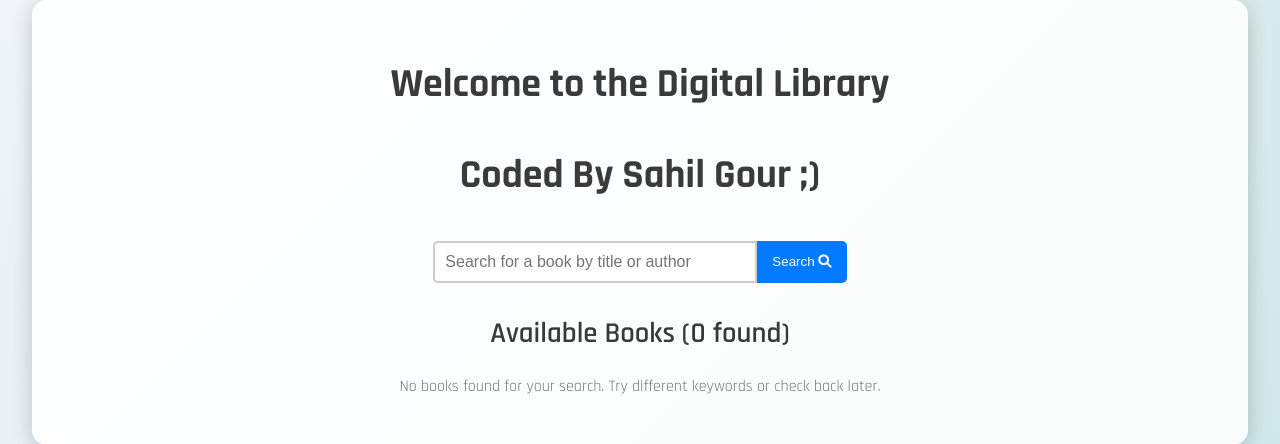
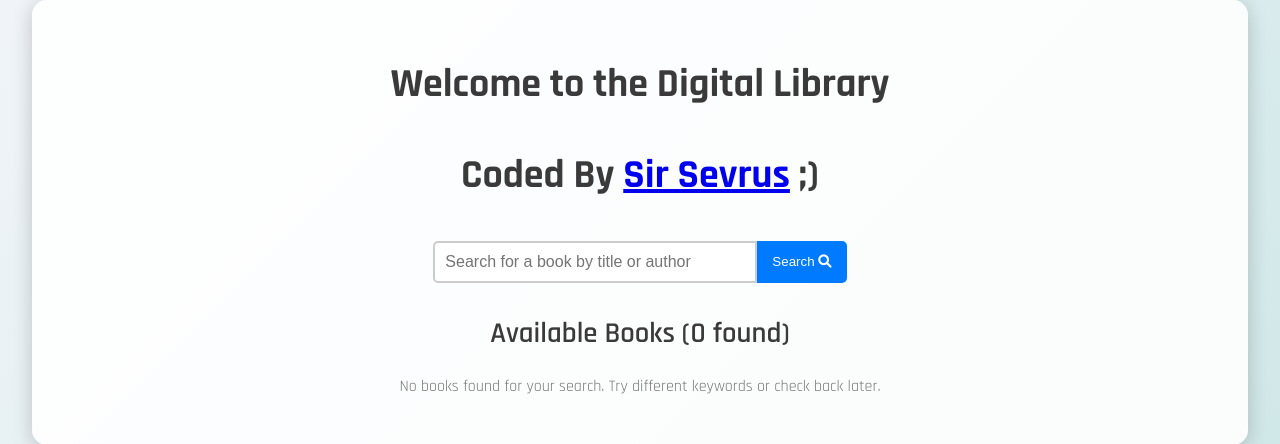
Before and after one commit to SirSevrus/library-win, a Flask app: template templates/home.html in a window 1280 px wide. Shown: the top 444 px of the page. Run offline with Flask 3, Linux system fonts and the light colour scheme; the template is opened without the code that fills it, so the values that code supplies are empty; parts of the project's set-up code (start-up, migrations or seed data) failed here and were passed over; some web fonts are replaced.

Commit message:
Update home.html

```diff
--- a/templates/home.html
+++ b/templates/home.html
@@ -14,7 +14,7 @@
     <div class="container">
         <header class="header">
             <h1 class="greeting">Welcome to the Digital Library</h1>
-            <p class="greeting">Coded By Sahil Gour ;)</p>
+            <p class="greeting">Coded By <a href="https://github.com/SirSevrus">Sir Sevrus</a> ;)</p>
             {% if can_add_book %}
                 <div class="btn-group">
                     <a href="{{ url_for('add_book') }}" class="btn add-book-btn" aria-label="Add a new book">
```
